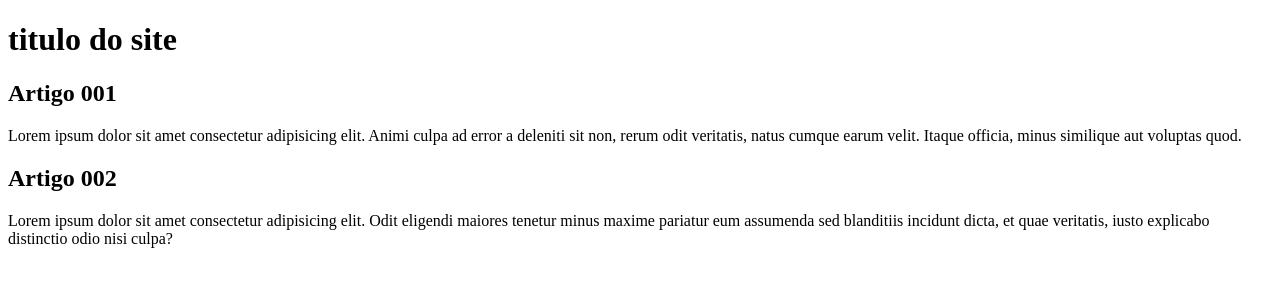
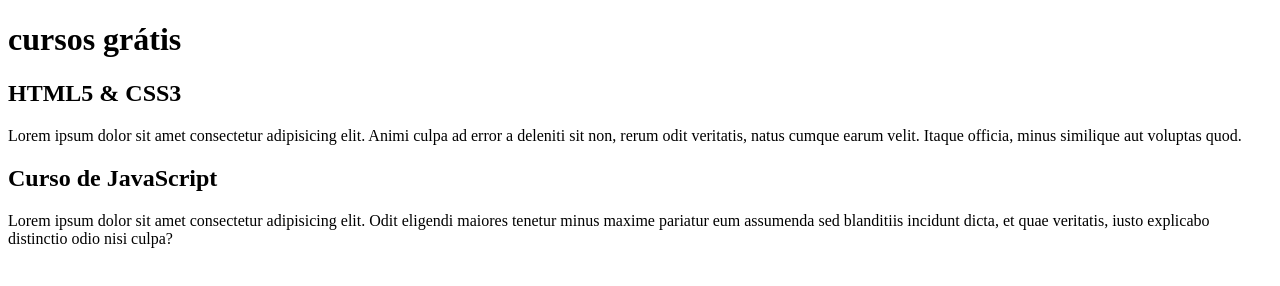
Before and after one commit to User7558/projeto-site, a plain HTML site: page index.html in a window 1280 px wide. Drawn offline with Linux system fonts and the light colour scheme.

Commit message:
comecei a escrever o conteudo

```diff
--- a/index.html
+++ b/index.html
@@ -8,13 +8,13 @@
   <body>
     <main>
       <header>
-        <h1>titulo do site</h1>
+        <h1>cursos grátis</h1>
       </header>
         <article>
-          <h2>Artigo 001</h2>
+          <h2>HTML5 & CSS3</h2>
           <p>Lorem ipsum dolor sit amet consectetur adipisicing elit. Animi culpa ad error a deleniti sit non, rerum odit veritatis, natus cumque earum velit. Itaque officia, minus similique aut voluptas quod.</p>
         </article>
-          <h2>Artigo 002</h2>
+          <h2>Curso de JavaScript</h2>
           <p>Lorem ipsum dolor sit amet consectetur adipisicing elit. Odit eligendi maiores tenetur minus maxime pariatur eum assumenda sed blanditiis incidunt dicta, et quae veritatis, iusto explicabo distinctio odio nisi culpa?</p>
     </main>
   </body>
```
